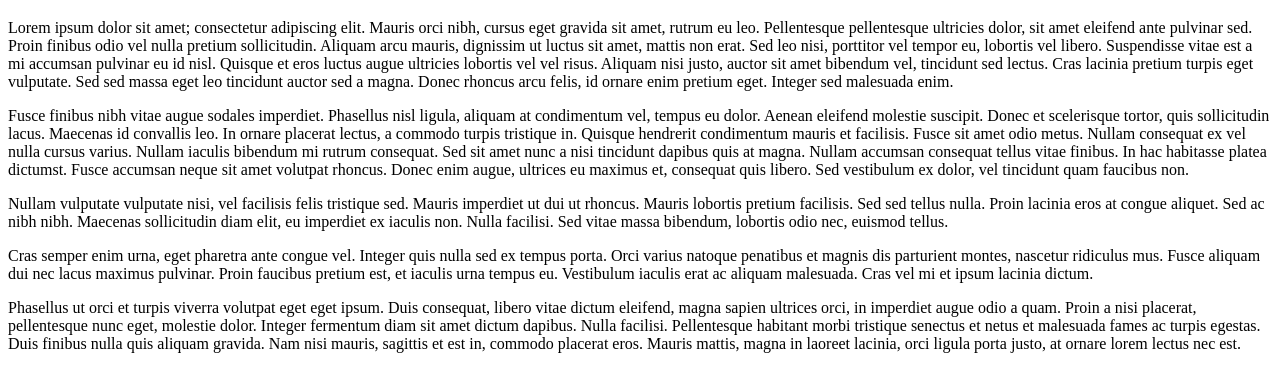
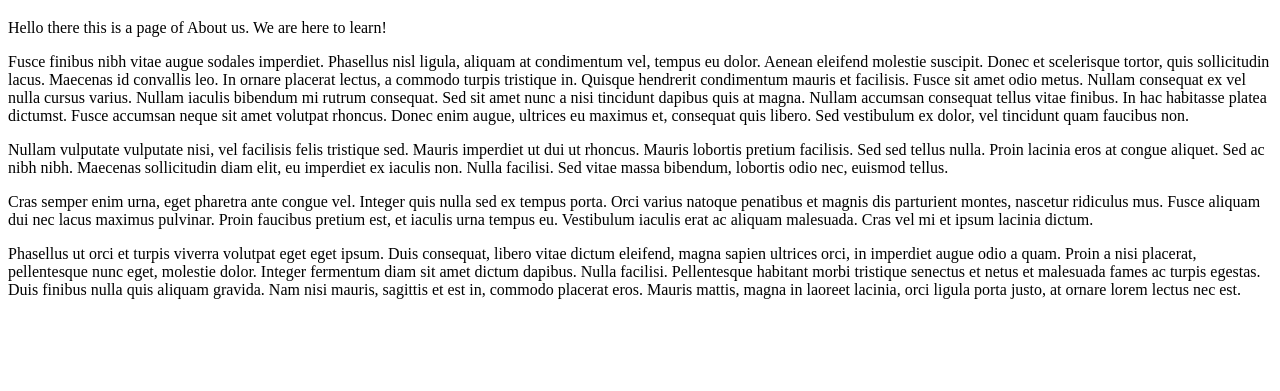
Before and after one commit to rapidscript/effective-carnival, a plain HTML site: page index.html in a window 1280 px wide. Shown: the part 87-478 px from the top of the page. Drawn offline with Linux system fonts and the light colour scheme.

Commit message:
Adding index change to elephant

```diff
--- a/index.html
+++ b/index.html
@@ -10,14 +10,7 @@
     <h1>Lorem Ipsum.......</h1>
     <div id="lipsum">
         <p>
-            Lorem ipsum dolor sit amet; consectetur adipiscing elit. Mauris orci nibh, cursus eget gravida sit amet,
-            rutrum eu leo. Pellentesque pellentesque ultricies dolor, sit amet eleifend ante pulvinar sed. Proin finibus
-            odio vel nulla pretium sollicitudin. Aliquam arcu mauris, dignissim ut luctus sit amet, mattis non erat. Sed
-            leo nisi, porttitor vel tempor eu, lobortis vel libero. Suspendisse vitae est a mi accumsan pulvinar eu id
-            nisl. Quisque et eros luctus augue ultricies lobortis vel vel risus. Aliquam nisi justo, auctor sit amet
-            bibendum vel, tincidunt sed lectus. Cras lacinia pretium turpis eget vulputate. Sed sed massa eget leo
-            tincidunt auctor sed a magna. Donec rhoncus arcu felis, id ornare enim pretium eget. Integer sed malesuada
-            enim.
+            Hello there this is a page of About us. We are here to learn!
         </p>
         <p>
             Fusce finibus nibh vitae augue sodales imperdiet. Phasellus nisl ligula, aliquam at condimentum vel, tempus
```
